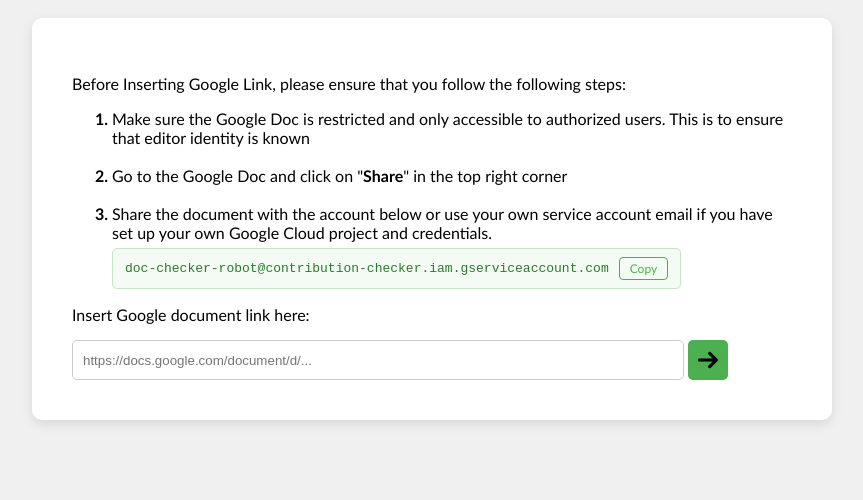
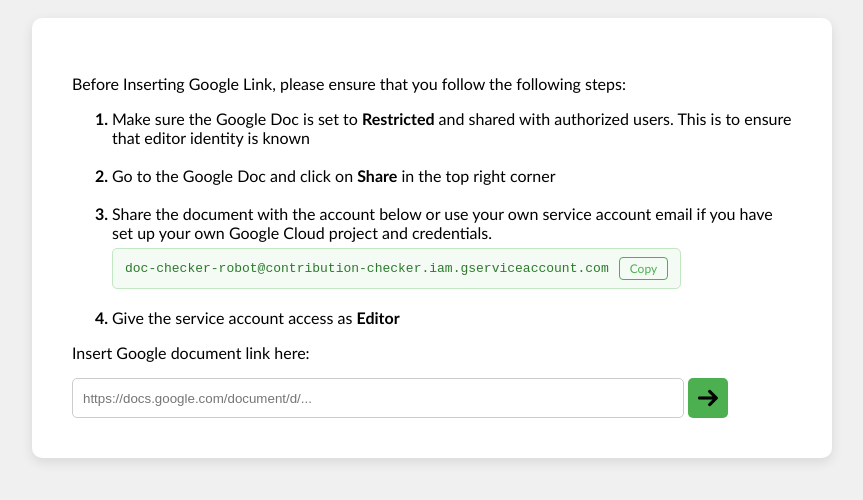
Before and after one commit to stoney456/zero-gpt-document-checker, a website: page static/front_page.html in a window 1280 px wide. Shown: the part 176-676 px from the top of the page, without its empty margins (208-1071 px from the left). Drawn offline with Linux system fonts and the light colour scheme.

Commit message:
More Minor Updates to Front Page Instructions

```diff
--- a/static/front_page.html
+++ b/static/front_page.html
@@ -22,13 +22,14 @@
 
         <p>Before Inserting Google Link, please ensure that you follow the following steps:</p>
             <ol>
-                <li>Make sure the Google Doc is restricted and only accessible to authorized users. This is to ensure that editor identity is known</li><br>
-                <li>Go to the Google Doc and click on "<b>Share</b>" in the top right corner</li><br>
+                <li>Make sure the Google Doc is set to <b>Restricted</b> and shared with authorized users. This is to ensure that editor identity is known</li><br>
+                <li>Go to the Google Doc and click on <b>Share</b> in the top right corner</li><br>
                 <li>Share the document with the account below or use your own service account email if you have set up your own Google Cloud project and credentials.
                     <div id="service-account"><b>doc-checker-robot@contribution-checker.iam.gserviceaccount.com</b>
                     <button id='copy-button' type="button" onclick="copyAccount(this)">Copy</button>
                     </div>
-                </li>
+                </li><br>
+                <li>Give the service account access as <b>Editor</b></li>
             </ol>
 
         <p>Insert Google document link here:</p>
```
